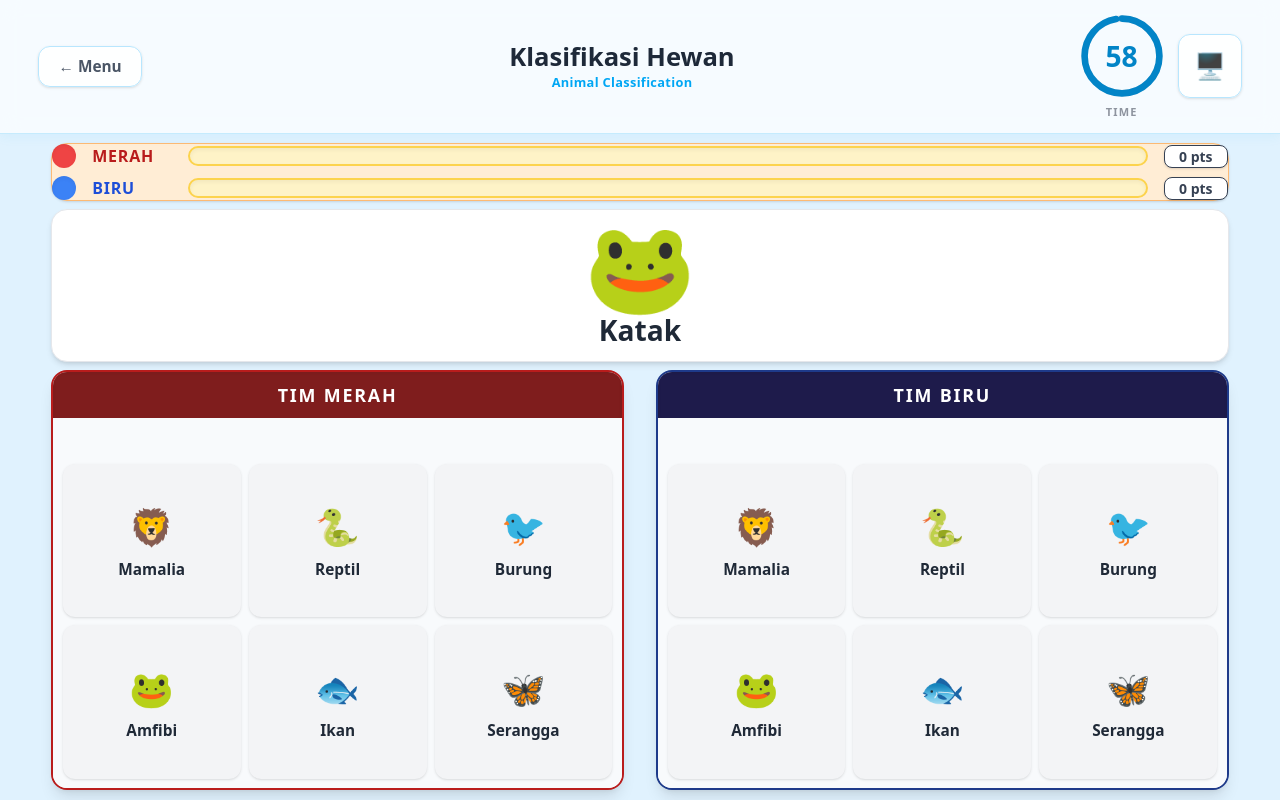
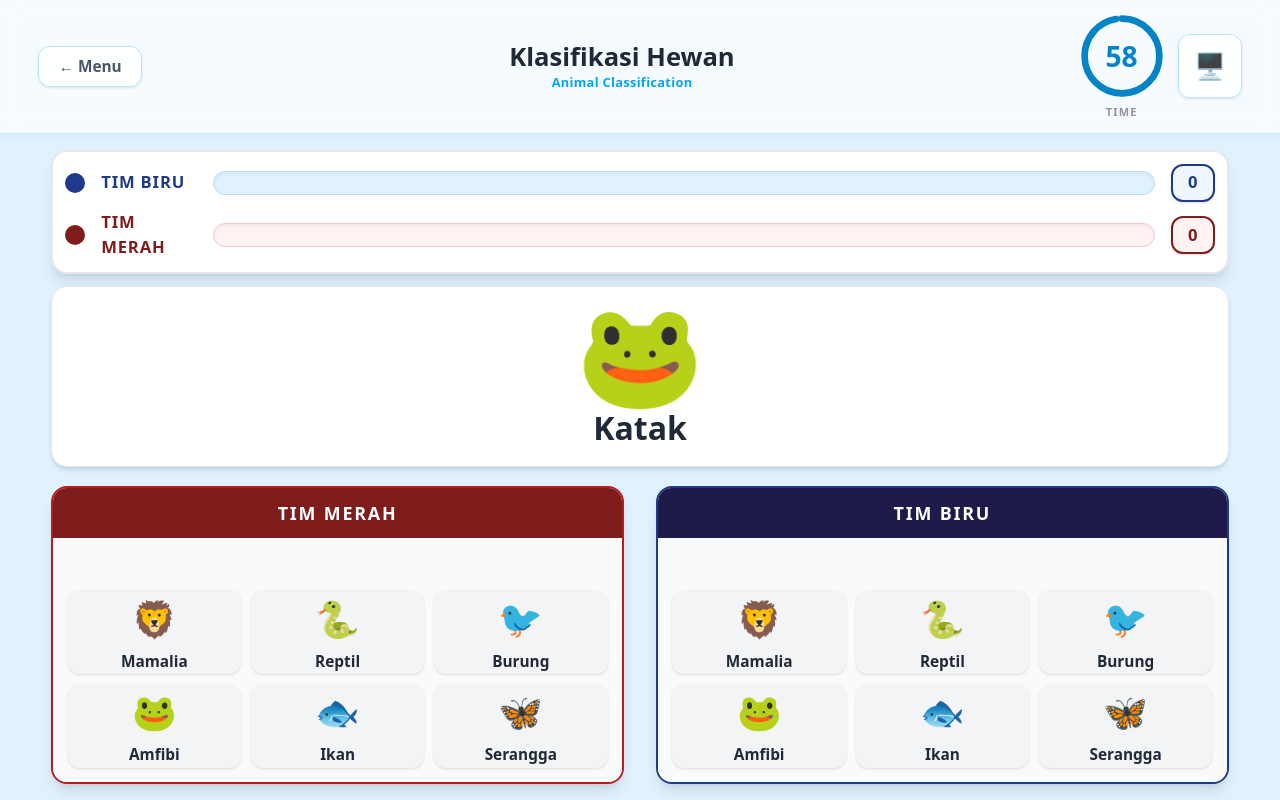
Before and after one commit to DiaztMF/EduPanel, a Next.js app: page /games/animal-classification in a window 1280 px wide. Built offline with nearby package versions, Linux system fonts and the light colour scheme.

Commit message:
style: enhance layout and padding for improved UI in AnimalClassificationPage

```diff
--- a/src/app/games/animal-classification/page.tsx
+++ b/src/app/games/animal-classification/page.tsx
@@ -58,18 +58,18 @@ function TeamPanel({ player, score, lastResult, lastFact, onClassify, disabled }
 
   return (
     <div className="flex flex-col bg-white rounded-2xl shadow-lg border-2 overflow-hidden w-full h-full" style={{ borderColor: borderColor }}>
-      <div className="flex items-center justify-center text-white shadow-inner flex-shrink-0" style={{ backgroundColor: headerColor, paddingBlock: "clamp(8px, 1.2vh, 16px)" }}>
+      <div className="flex items-center justify-center text-white shadow-inner flex-shrink-0" style={{ backgroundColor: headerColor, paddingBlock: "clamp(10px, 1.5vh, 20px)" }}>
         <h2 className="font-bold tracking-widest" style={{ fontSize: "clamp(14px, 1.4vw, 22px)" }}>{teamName}</h2>
       </div>
 
-      <div className="flex-1 flex flex-col min-h-0" style={{ padding: "clamp(8px, 1.2vh, 14px)", background: "#f8fafc", gap: "clamp(6px, 1vh, 10px)" }}>
+      <div className="flex-1 flex flex-col min-h-0" style={{ padding: "clamp(12px, 1.8vh, 22px)", background: "#f8fafc", gap: "clamp(8px, 1.2vh, 16px)" }}>
         <div className="flex-shrink-0" style={{ minHeight: "clamp(28px, 3.5vh, 44px)" }}>
           <AnimatePresence mode="wait">
             {lastResult && lastFact && (
               <motion.div key={lastFact + lastResult}
                 initial={{ opacity: 0, y: -8 }} animate={{ opacity: 1, y: 0 }} exit={{ opacity: 0, y: -8 }}
-                className="rounded-xl px-3 py-1 text-center shadow-sm w-full"
-                style={{ background: lastResult === "correct" ? "#d1fae5" : "#fee2e2", border: `1px solid ${lastResult === "correct" ? "#34d399" : "#f87171"}` }}>
+                className="rounded-xl text-center shadow-sm w-full"
+                style={{ padding: "clamp(6px, 0.8vh, 12px) clamp(10px, 1.2vw, 18px)", background: lastResult === "correct" ? "#d1fae5" : "#fee2e2", border: `1px solid ${lastResult === "correct" ? "#34d399" : "#f87171"}` }}>
                 <p className="font-bold" style={{ fontSize: "clamp(10px, 1.1vw, 14px)", color: lastResult === "correct" ? "#059669" : "#b91c1c" }}>
                   {lastResult === "correct" ? "✅ Benar! +10" : "❌ Salah! -3"} · {lastFact}
                 </p>
@@ -78,7 +78,7 @@ function TeamPanel({ player, score, lastResult, lastFact, onClassify, disabled }
           </AnimatePresence>
         </div>
 
-        <div className="w-full grid grid-cols-3 flex-1 min-h-0" style={{ gap: "clamp(6px, 1vh, 10px)" }}>
+        <div className="w-full grid grid-cols-3 flex-1 min-h-0" style={{ gap: "clamp(8px, 1.2vh, 16px)" }}>
           {ALL_CLASSES.map((cls) => (
             <ClassBtn key={cls} cls={cls} player={player}
               onPress={() => onClassify(cls)}
@@ -143,46 +143,46 @@ export default function AnimalClassificationPage() {
       />
 
       {/* SCOREBOARD */}
-      <div className="w-full z-10 flex-shrink-0" style={{ padding: "clamp(8px, 1.2vh, 14px) clamp(20px, 4vw, 60px) 0" }}>
-         <div className="w-full bg-[#ffedd5] border border-[#fdba74] shadow-sm rounded-2xl p-3 flex flex-col gap-2">
+      <div className="w-full z-10 flex-shrink-0" style={{ padding: "clamp(12px, 2vh, 24px) clamp(20px, 4vw, 60px) 0" }}>
+         <div className="w-full bg-white border-2 border-gray-200 shadow-lg rounded-2xl flex flex-col" style={{ padding: "clamp(12px, 1.5vh, 20px)", gap: "clamp(8px, 1vh, 14px)" }}>
 
-           {/* Tim Merah (P2) */}
-           <div className="flex items-center gap-4 w-full">
-              <div className="w-6 h-6 rounded-full bg-[#ef4444] shadow-inner flex-shrink-0"></div>
-              <div className="w-20 font-bold text-[#b91c1c] tracking-wider" style={{ fontSize: "clamp(12px, 1.3vw, 16px)" }}>MERAH</div>
-              <div className="flex-1 h-5 bg-[#fef3c7] rounded-full border-2 border-[#fcd34d] overflow-hidden relative shadow-inner">
-                 <motion.div className="h-full bg-gradient-to-r from-[#fcd34d] to-[#fbbf24]" animate={{ width: `${p2Pct}%` }} transition={{ type: "spring" }} />
-              </div>
-              <div className="w-16 bg-white font-bold text-center py-1 rounded-lg border shadow-sm text-gray-700" style={{ fontSize: "clamp(11px, 1.1vw, 14px)" }}>{p2Score} pts</div>
-           </div>
+            {/* Tim Biru (P1) */}
+            <div className="flex items-center gap-4 w-full">
+               <div className="w-5 h-5 rounded-full flex-shrink-0" style={{ background: "#1e3a8a" }}></div>
+               <div className="w-24 font-bold tracking-wider flex-shrink-0" style={{ fontSize: "clamp(13px, 1.3vw, 18px)", color: "#1e3a8a" }}>TIM BIRU</div>
+               <div className="flex-1 h-6 bg-[#e0f2fe] rounded-full border overflow-hidden relative shadow-inner" style={{ borderColor: "#b9ddf5" }}>
+                  <motion.div className="h-full rounded-full" style={{ background: "linear-gradient(90deg, #1e3a8a, #3b82f6)" }} animate={{ width: `${p1Pct}%` }} transition={{ type: "spring" }} />
+               </div>
+               <div className="font-bold text-center rounded-xl border-2 shadow-sm" style={{ padding: "clamp(4px, 0.6vh, 8px) clamp(10px, 1.2vw, 20px)", fontSize: "clamp(13px, 1.3vw, 18px)", color: "#1e3a8a", borderColor: "#1e3a8a", background: "#eff6ff" }}>{p1Score}</div>
+            </div>
 
-           {/* Tim Biru (P1) */}
-           <div className="flex items-center gap-4 w-full">
-              <div className="w-6 h-6 rounded-full bg-[#3b82f6] shadow-inner flex-shrink-0"></div>
-              <div className="w-20 font-bold text-[#1d4ed8] tracking-wider" style={{ fontSize: "clamp(12px, 1.3vw, 16px)" }}>BIRU</div>
-              <div className="flex-1 h-5 bg-[#fef3c7] rounded-full border-2 border-[#fcd34d] overflow-hidden relative shadow-inner">
-                 <motion.div className="h-full bg-gradient-to-r from-[#fcd34d] to-[#fbbf24]" animate={{ width: `${p1Pct}%` }} transition={{ type: "spring" }} />
-              </div>
-              <div className="w-16 bg-white font-bold text-center py-1 rounded-lg border shadow-sm text-gray-700" style={{ fontSize: "clamp(11px, 1.1vw, 14px)" }}>{p1Score} pts</div>
-           </div>
+            {/* Tim Merah (P2) */}
+            <div className="flex items-center gap-4 w-full">
+               <div className="w-5 h-5 rounded-full flex-shrink-0" style={{ background: "#7f1d1d" }}></div>
+               <div className="w-24 font-bold tracking-wider flex-shrink-0" style={{ fontSize: "clamp(13px, 1.3vw, 18px)", color: "#7f1d1d" }}>TIM MERAH</div>
+               <div className="flex-1 h-6 bg-[#fef2f2] rounded-full border overflow-hidden relative shadow-inner" style={{ borderColor: "#f5c6c6" }}>
+                  <motion.div className="h-full rounded-full" style={{ background: "linear-gradient(90deg, #7f1d1d, #ef4444)" }} animate={{ width: `${p2Pct}%` }} transition={{ type: "spring" }} />
+               </div>
+               <div className="font-bold text-center rounded-xl border-2 shadow-sm" style={{ padding: "clamp(4px, 0.6vh, 8px) clamp(10px, 1.2vw, 20px)", fontSize: "clamp(13px, 1.3vw, 18px)", color: "#7f1d1d", borderColor: "#7f1d1d", background: "#fef2f2" }}>{p2Score}</div>
+            </div>
 
          </div>
       </div>
 
       {/* CENTER ANIMAL DISPLAY */}
-      <div className="w-full z-10 flex-shrink-0" style={{ padding: "clamp(6px, 1vh, 12px) clamp(20px, 4vw, 60px)" }}>
+      <div className="w-full z-10 flex-shrink-0" style={{ padding: "clamp(8px, 1.5vh, 18px) clamp(20px, 4vw, 60px)" }}>
          <AnimatePresence mode="wait">
            {currentAnimal && (
              <motion.div
                key={currentAnimal.id}
                initial={{ opacity: 0, scale: 0.8 }} animate={{ opacity: 1, scale: 1 }} exit={{ opacity: 0, scale: 0.8 }} transition={{ duration: 0.2 }}
                className="bg-white rounded-2xl shadow-md border border-gray-200 text-center w-full flex flex-col items-center justify-center"
-               style={{ minHeight: "clamp(90px, 14vh, 170px)", padding: "clamp(8px, 1.2vh, 18px)" }}
+               style={{ minHeight: "clamp(100px, 16vh, 200px)", padding: "clamp(12px, 1.8vh, 24px)" }}
              >
-               <span style={{ fontSize: "clamp(40px, 7vw, 90px)", lineHeight: 1 }}>
-                 {currentAnimal.emoji}
-               </span>
-               <h2 className="font-black text-[#1f2937] mt-1" style={{ fontSize: "clamp(18px, 2.2vw, 36px)" }}>
+                <span style={{ fontSize: "clamp(48px, 8vw, 110px)", lineHeight: 1 }}>
+                  {currentAnimal.emoji}
+                </span>
+                <h2 className="font-black text-[#1f2937] mt-1" style={{ fontSize: "clamp(20px, 2.5vw, 40px)" }}>
                  {currentAnimal.name}
                </h2>
              </motion.div>
@@ -191,7 +191,7 @@ export default function AnimalClassificationPage() {
       </div>
 
       {/* TEAM PANELS */}
-      <div className="flex-1 w-full z-10 flex gap-8 min-h-0" style={{ padding: "0 clamp(20px, 4vw, 60px) clamp(8px, 1.2vh, 14px)" }}>
+      <div className="flex-1 w-full z-10 flex gap-8 min-h-0" style={{ padding: "clamp(4px, 0.8vh, 10px) clamp(20px, 4vw, 60px) clamp(12px, 2vh, 24px)" }}>
         <div className="flex-1 min-w-0">
           <TeamPanel
             player={2}
```
